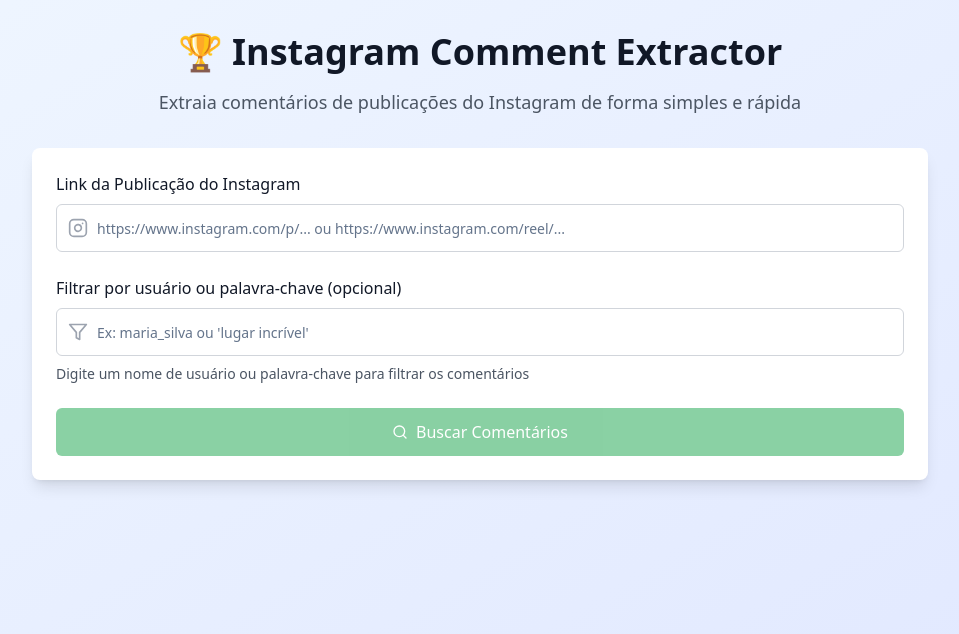
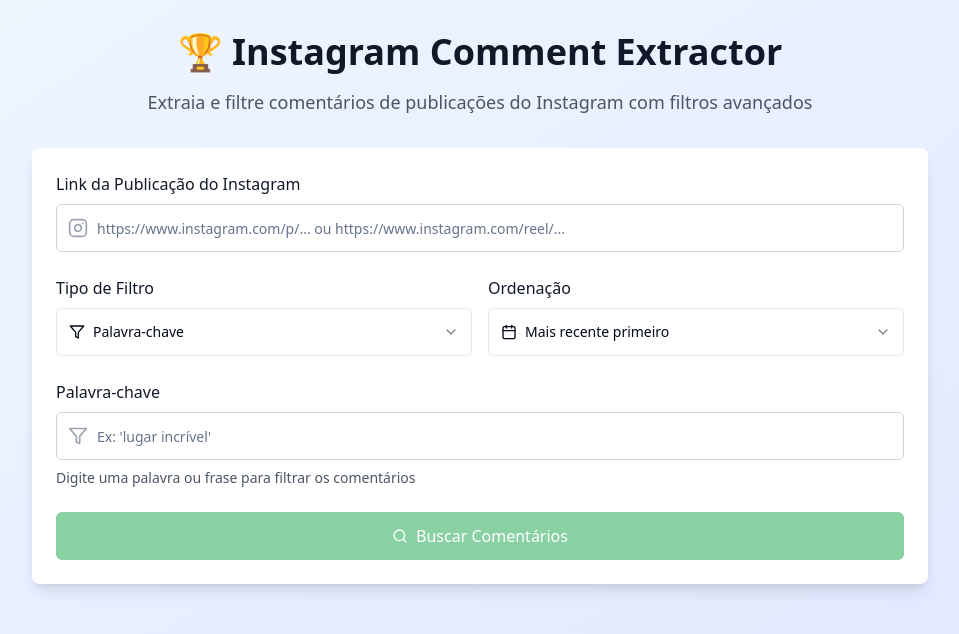
Before and after one commit to Bru-no27/insta-comment-finder, a React (Vite) app: page / in a window 1280 px wide. Shown: the top 634 px of the page, without its empty margins (160-1119 px from the left). Built offline with nearby package versions, Linux system fonts and the light colour scheme.

Commit message:
feat: Add comment filtering features
Implement filtering by keyword, username, and comment number. Allow sorting comments from oldest to newest.

```diff
--- a/src/components/CommentList.tsx
+++ b/src/components/CommentList.tsx
@@ -27,12 +27,16 @@ const CommentList = ({ comments, searchFilter }: CommentListProps) => {
 
   return (
     <div className="space-y-4">
-      {comments.map((comment) => (
-        <Comment
-          key={comment.id}
-          comment={comment}
-          searchFilter={searchFilter}
-        />
+      {comments.map((comment, index) => (
+        <div key={comment.id} className="relative">
+          <div className="absolute -left-2 top-2 bg-blue-500 text-white text-xs font-bold rounded-full w-6 h-6 flex items-center justify-center z-10">
+            {index + 1}
+          </div>
+          <Comment
+            comment={comment}
+            searchFilter={searchFilter}
+          />
+        </div>
       ))}
     </div>
   );
--- a/src/components/SearchForm.tsx
+++ b/src/components/SearchForm.tsx
@@ -1,15 +1,22 @@
 
 import React from 'react';
-import { Search, Instagram, Filter, Loader2 } from 'lucide-react';
+import { Search, Instagram, Filter, Loader2, Hash, User, Calendar } from 'lucide-react';
 import { Button } from '@/components/ui/button';
 import { Input } from '@/components/ui/input';
 import { Label } from '@/components/ui/label';
+import { Select, SelectContent, SelectItem, SelectTrigger, SelectValue } from '@/components/ui/select';
 
 interface SearchFormProps {
   instagramUrl?: string;
   setInstagramUrl?: (url: string) => void;
   searchFilter?: string;
   setSearchFilter?: (filter: string) => void;
+  filterType?: 'keyword' | 'username' | 'comment_number';
+  setFilterType?: (type: 'keyword' | 'username' | 'comment_number') => void;
+  sortOrder?: 'newest' | 'oldest';
+  setSortOrder?: (order: 'newest' | 'oldest') => void;
+  commentNumber?: string;
+  setCommentNumber?: (number: string) => void;
   onSearch?: () => void;
   isLoading?: boolean;
 }
@@ -19,6 +26,12 @@ const SearchForm = ({
   setInstagramUrl = () => {},
   searchFilter = '',
   setSearchFilter = () => {},
+  filterType = 'keyword',
+  setFilterType = () => {},
+  sortOrder = 'newest',
+  setSortOrder = () => {},
+  commentNumber = '',
+  setCommentNumber = () => {},
   onSearch = () => {},
   isLoading = false
 }: SearchFormProps) => {
@@ -59,16 +72,105 @@ const SearchForm = ({
         )}
       </div>
 
+      <div className="grid grid-cols-1 md:grid-cols-2 gap-4">
+        <div>
+          <Label htmlFor="filter-type" className="text-base font-medium text-gray-900 mb-2 block">
+            Tipo de Filtro
+          </Label>
+          <Select value={filterType} onValueChange={setFilterType} disabled={isLoading}>
+            <SelectTrigger className="h-12">
+              <SelectValue placeholder="Selecione o tipo de filtro" />
+            </SelectTrigger>
+            <SelectContent>
+              <SelectItem value="keyword">
+                <div className="flex items-center gap-2">
+                  <Filter className="h-4 w-4" />
+                  Palavra-chave
+                </div>
+              </SelectItem>
+              <SelectItem value="username">
+                <div className="flex items-center gap-2">
+                  <User className="h-4 w-4" />
+                  Nome de usuário
+                </div>
+              </SelectItem>
+              <SelectItem value="comment_number">
+                <div className="flex items-center gap-2">
+                  <Hash className="h-4 w-4" />
+                  Número do comentário
+                </div>
+              </SelectItem>
+            </SelectContent>
+          </Select>
+        </div>
+
+        <div>
+          <Label htmlFor="sort-order" className="text-base font-medium text-gray-900 mb-2 block">
+            Ordenação
+          </Label>
+          <Select value={sortOrder} onValueChange={setSortOrder} disabled={isLoading}>
+            <SelectTrigger className="h-12">
+              <SelectValue placeholder="Selecione a ordenação" />
+            </SelectTrigger>
+            <SelectContent>
+              <SelectItem value="newest">
+                <div className="flex items-center gap-2">
+                  <Calendar className="h-4 w-4" />
+                  Mais recente primeiro
+                </div>
+              </SelectItem>
+              <SelectItem value="oldest">
+                <div className="flex items-center gap-2">
+                  <Calendar className="h-4 w-4" />
+                  Mais antigo primeiro
+                </div>
+              </SelectItem>
+            </SelectContent>
+          </Select>
+        </div>
+      </div>
+
+      {filterType === 'comment_number' ? (
+        <div>
+          <Label htmlFor="comment-number" className="text-base font-medium text-gray-900 mb-2 block">
+            Número do Comentário
+          </Label>
+          <div className="relative">
+            <Hash className="absolute left-3 top-1/2 transform -translate-y-1/2 h-5 w-5 text-gray-400" />
+            <Input
+              id="comment-number"
+              type="number"
+              placeholder="Ex: 50 (para buscar o 50º comentário)"
+              value={commentNumber}
+              onChange={(e) => setCommentNumber(e.target.value)}
+              className="pl-10 h-12 text-base border-gray-300 focus:border-green-500 focus:ring-green-500"
+              disabled={isLoading}
+              min="1"
+            />
+          </div>
+          <p className="mt-2 text-sm text-gray-600">
+            Digite o número do comentário que deseja encontrar (ex: 50 para o 50º comentário)
+          </p>
+        </div>
+      ) : (
         <div>
           <Label htmlFor="search-filter" className="text-base font-medium text-gray-900 mb-2 block">
-          Filtrar por usuário ou palavra-chave (opcional)
+            {filterType === 'username' ? 'Nome de Usuário' : 'Palavra-chave'}
           </Label>
           <div className="relative">
+            {filterType === 'username' ? (
+              <User className="absolute left-3 top-1/2 transform -translate-y-1/2 h-5 w-5 text-gray-400" />
+            ) : (
               <Filter className="absolute left-3 top-1/2 transform -translate-y-1/2 h-5 w-5 text-gray-400" />
+            )}
             <Input
               id="search-filter"
               type="text"
-            placeholder="Ex: maria_silva ou 'lugar incrível'"
+              placeholder={
+                filterType === 'username'
+                  ? "Ex: maria_silva"
+                  : "Ex: 'lugar incrível'"
+              }
               value={searchFilter}
               onChange={(e) => setSearchFilter(e.target.value)}
               className="pl-10 h-12 text-base border-gray-300 focus:border-green-500 focus:ring-green-500"
@@ -76,9 +178,13 @@ const SearchForm = ({
             />
           </div>
           <p className="mt-2 text-sm text-gray-600">
-          Digite um nome de usuário ou palavra-chave para filtrar os comentários
+            {filterType === 'username'
+              ? 'Digite o nome de usuário (sem @) para filtrar comentários'
+              : 'Digite uma palavra ou frase para filtrar os comentários'
+            }
           </p>
         </div>
+      )}
 
       <Button
         type="submit"
--- a/src/pages/Index.tsx
+++ b/src/pages/Index.tsx
@@ -10,10 +10,43 @@ import type { InstagramComment } from "@/services/instagram/types";
 const Index = () => {
   const [instagramUrl, setInstagramUrl] = useState('');
   const [searchFilter, setSearchFilter] = useState('');
+  const [filterType, setFilterType] = useState<'keyword' | 'username' | 'comment_number'>('keyword');
+  const [sortOrder, setSortOrder] = useState<'newest' | 'oldest'>('newest');
+  const [commentNumber, setCommentNumber] = useState('');
   const [comments, setComments] = useState<InstagramComment[]>([]);
   const [isLoading, setIsLoading] = useState(false);
   const [searchMessage, setSearchMessage] = useState('');
   const { toast } = useToast();
+
+  const applyFiltersAndSort = (rawComments: InstagramComment[]) => {
+    let filteredComments = [...rawComments];
+
+    // Aplicar filtros
+    if (filterType === 'comment_number' && commentNumber) {
+      const targetNumber = parseInt(commentNumber);
+      if (targetNumber > 0 && targetNumber <= filteredComments.length) {
+        filteredComments = [filteredComments[targetNumber - 1]];
+      } else {
+        filteredComments = [];
+      }
+    } else if (filterType === 'username' && searchFilter.trim()) {
+      filteredComments = filteredComments.filter(comment =>
+        comment.username.toLowerCase().includes(searchFilter.toLowerCase())
+      );
+    } else if (filterType === 'keyword' && searchFilter.trim()) {
+      filteredComments = filteredComments.filter(comment =>
+        comment.text.toLowerCase().includes(searchFilter.toLowerCase()) ||
+        comment.username.toLowerCase().includes(searchFilter.toLowerCase())
+      );
+    }
+
+    // Aplicar ordenação
+    if (sortOrder === 'oldest') {
+      filteredComments.reverse();
+    }
+
+    return filteredComments;
+  };
 
   const handleSearch = async () => {
     if (!instagramUrl.trim()) {
@@ -30,15 +63,35 @@ const Index = () => {
     setSearchMessage('');
 
     try {
-      const response = await fetchInstagramComments(instagramUrl, searchFilter);
+      // Buscar todos os comentários primeiro
+      const response = await fetchInstagramComments(instagramUrl);
 
-      setComments(response.comments);
-      setSearchMessage(response.message || '');
+      // Aplicar filtros e ordenação
+      const processedComments = applyFiltersAndSort(response.comments);
+
+      setComments(processedComments);
+
+      // Criar mensagem personalizada baseada nos filtros
+      let filterMessage = '';
+      if (filterType === 'comment_number' && commentNumber) {
+        filterMessage = `\n\n🎯 Filtro aplicado: Comentário #${commentNumber}`;
+      } else if (filterType === 'username' && searchFilter.trim()) {
+        filterMessage = `\n\n👤 Filtro aplicado: Usuário "${searchFilter}"`;
+      } else if (filterType === 'keyword' && searchFilter.trim()) {
+        filterMessage = `\n\n🔍 Filtro aplicado: Palavra-chave "${searchFilter}"`;
+      }
+
+      const sortMessage = `\n📅 Ordenação: ${sortOrder === 'oldest' ? 'Mais antigo primeiro' : 'Mais recente primeiro'}`;
+
+      setSearchMessage((response.message || '') + filterMessage + sortMessage);
 
       if (response.status === 'success') {
+        const totalFound = response.comments.length;
+        const filtered = processedComments.length;
+
         toast({
           title: "Busca concluída!",
-          description: `${response.comments.length} comentários encontrados`
+          description: `${filtered} comentários encontrados${totalFound !== filtered ? ` (de ${totalFound} total)` : ''}`
         });
       }
     } catch (error) {
@@ -60,7 +113,7 @@ const Index = () => {
             🏆 Instagram Comment Extractor
           </h1>
           <p className="text-lg text-gray-600 max-w-2xl mx-auto">
-            Extraia comentários de publicações do Instagram de forma simples e rápida
+            Extraia e filtre comentários de publicações do Instagram com filtros avançados
           </p>
         </div>
 
@@ -71,6 +124,12 @@ const Index = () => {
               setInstagramUrl={setInstagramUrl}
               searchFilter={searchFilter}
               setSearchFilter={setSearchFilter}
+              filterType={filterType}
+              setFilterType={setFilterType}
+              sortOrder={sortOrder}
+              setSortOrder={setSortOrder}
+              commentNumber={commentNumber}
+              setCommentNumber={setCommentNumber}
               onSearch={handleSearch}
               isLoading={isLoading}
             />
@@ -92,6 +151,19 @@ const Index = () => {
               <CommentList comments={comments} searchFilter={searchFilter} />
             </div>
           )}
+
+          {comments.length === 0 && searchMessage && !isLoading && (
+            <div className="bg-white rounded-lg shadow-lg p-6">
+              <div className="text-center py-8">
+                <p className="text-gray-600">
+                  {filterType === 'comment_number'
+                    ? `Comentário #${commentNumber} não encontrado ou não existe.`
+                    : 'Nenhum comentário encontrado com os filtros aplicados.'
+                  }
+                </p>
+              </div>
+            </div>
+          )}
         </div>
       </div>
     </div>
```
Also changed, not shown: src/components/Comment.tsx (+4 -4 lines). Lines whose indentation alone changed are shown as unchanged.
